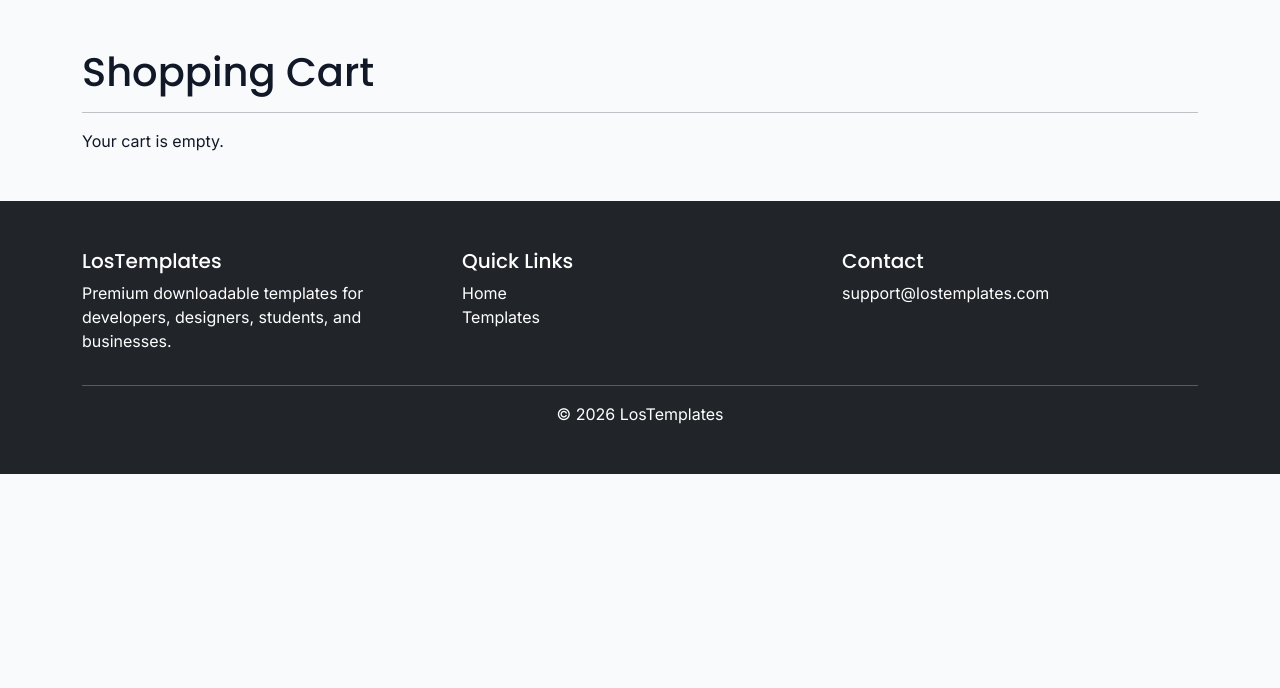
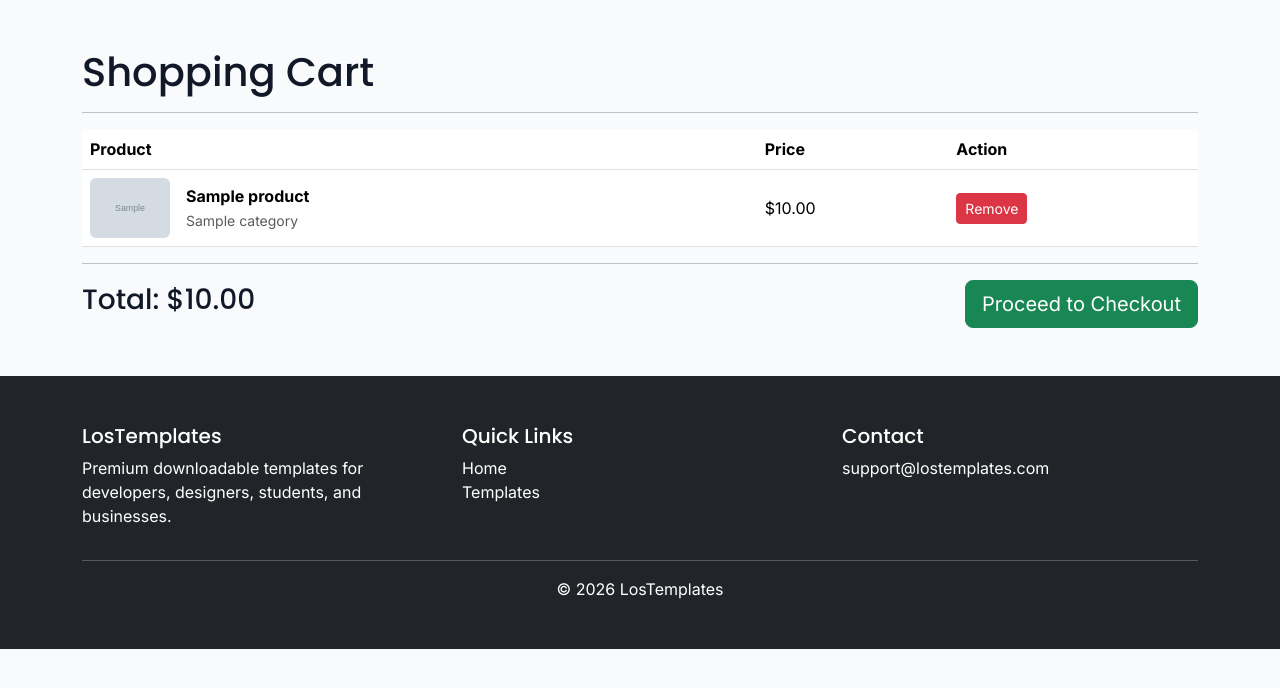
Before and after one commit to St3kl/LosTemplates, a Django app: page /cart/ in a window 1280 px wide. Shown: the part 57-745 px from the top of the page. Run offline with Django 5.2, Linux system fonts and the light colour scheme; a user stored in the database is signed in; tables that the repository leaves empty hold one stand-in row (values such as "Sample post"); grey boxes marked "Sample" are stand-in pictures.

Commit message:
refactor(cart): migrate to database-backed shopping cart
Replace session-based cart management with a database-backed implementation using Order and OrderItem. Refactor cart view, add/remove item workflows, update cart template, implement single active cart architecture, and prepare the checkout process for future payment gateway integration.

```diff
--- a/apps/cart/urls.py
+++ b/apps/cart/urls.py
@@ -6,5 +6,9 @@ app_name = "cart"
 urlpatterns = [
     path("", views.cart_view, name="cart"),
     path("add/<int:product_id>/", views.add_to_cart, name="add"),
-    path("remove/<int:product_id>/", views.remove_from_cart, name="remove"),
+    path(
+    "remove/<int:product_id>/",
+    views.remove_from_cart,
+    name="remove",
+)
 ]
--- a/apps/cart/views.py
+++ b/apps/cart/views.py
@@ -1,29 +1,26 @@
 from django.shortcuts import get_object_or_404, redirect, render
 from django.views.decorators.http import require_POST
-
+from django.contrib.auth.decorators import login_required
 from apps.products.models import Product
 from django.contrib import messages
+from apps.orders.models import Order, OrderItem
 
 
+@login_required
 def cart_view(request):
 
-    cart = request.session.get("cart", [])
-
-    products = []
-
-    total = 0
-
-    for product_id in cart:
-
-        product = get_object_or_404(Product, id=product_id)
-
-        products.append(product)
-
-        total += product.price
+    order = (
+        Order.objects
+        .filter(
+            user=request.user,
+            status="pending"
+        )
+        .prefetch_related("items__product")
+        .first()
+    )
 
     context = {
-        "products": products,
-        "total": total,
+        "order": order,
     }
 
     return render(
@@ -34,52 +31,88 @@ def cart_view(request):
 
 
 @require_POST
+@login_required
 def add_to_cart(request, product_id):
 
     product = get_object_or_404(Product, id=product_id)
 
-    cart = request.session.get("cart", [])
+    # Get the user's active cart
+    order = (
+        Order.objects
+        .filter(
+            user=request.user,
+            status="pending"
+        )
+        .first()
+    )
 
-    product_id = str(product.id)
+    # Create a cart if none exists
+    if order is None:
+        order = Order.objects.create(
+            user=request.user,
+            status="pending",
+            total_price=0
+        )
 
-    if product_id in cart:
+    # Prevent duplicate products
+    item, created = OrderItem.objects.get_or_create(
+        order=order,
+        product=product,
+        defaults={
+            "price": product.price
+        }
+    )
 
+    if created:
+        messages.success(
+            request,
+            f'"{product.title}" added to your cart.'
+        )
+    else:
         messages.warning(
             request,
             f'"{product.title}" is already in your cart.'
         )
 
-    else:
-
-        cart.append(product_id)
-
-        request.session["cart"] = cart
-
-        messages.success(
-            request,
-            f'"{product.title}" added to your cart.'
-        )
+    # Recalculate total
+    order.total_price = sum(
+        item.price
+        for item in order.items.all()
+    )
+    order.save()
 
     return redirect("cart:cart")
 
-@require_POST
+@login_required
 def remove_from_cart(request, product_id):
 
-    cart = request.session.get("cart", [])
+    order = (
+        Order.objects
+        .filter(
+            user=request.user,
+            status="pending"
+        )
+        .first()
+    )
 
-    product = get_object_or_404(Product, id=product_id)
+    if order:
 
-    product_id = str(product.id)
+        OrderItem.objects.filter(
+            order=order,
+            product_id=product_id
+        ).delete()
 
-    if product_id in cart:
-
-        cart.remove(product_id)
-
-        request.session["cart"] = cart
-
-        messages.success(
-            request,
-            f'"{product.title}" removed from your cart.'
+        # Recalculate total
+        total = sum(
+            item.price
+            for item in order.items.all()
         )
 
+        order.total_price = total
+        order.save()
+
+        # Optional: delete empty cart
+        if not order.items.exists():
+            order.delete()
+
     return redirect("cart:cart")
--- a/templates/cart/cart.html
+++ b/templates/cart/cart.html
@@ -12,25 +12,21 @@ Shopping Cart
 
     <hr>
 
-    {% if products %}
+    {% if order %}
 
-        <table class="table">
+        <table class="table align-middle">
 
             <thead>
-
                 <tr>
                     <th>Product</th>
                     <th>Price</th>
-                    <th>Quantity</th>
-                    <th>Subtotal</th>
                     <th>Action</th>
                 </tr>
-
             </thead>
 
             <tbody>
 
-            {% for product in products %}
+                {% for item in order.items.all %}
 
                 <tr>
 
@@ -39,14 +35,20 @@ Shopping Cart
                         <div class="d-flex align-items-center">
 
                             <img
-                src="{{ product.thumbnail.url }}"
+                                src="{{ item.product.thumbnail.url }}"
                                 width="80"
                                 class="rounded me-3"
-                alt="{{ product.title }}">
+                                alt="{{ item.product.title }}">
 
                             <div>
 
-                <strong>{{ product.title }}</strong>
+                                <strong>{{ item.product.title }}</strong>
+
+                                <br>
+
+                                <small class="text-muted">
+                                    {{ item.product.category.name }}
+                                </small>
 
                             </div>
 
@@ -56,42 +58,23 @@ Shopping Cart
 
                     <td>
 
-        ${{ product.price }}
-
-    </td>
-
-    {% comment %} <td>
-
-        {{ item.quantity }}
-
-    </td> {% endcomment %}
-
-    <td>
-
-        ${{ product.price }}
+                        ${{ item.price }}
 
                     </td>
 
                     <td>
 
                         <form
-            action="{% url 'cart:remove' product.id %}"
+    action="{% url 'cart:remove' item.product.id %}"
     method="post">
 
     {% csrf_token %}
 
-            <button
-                class="btn btn-danger btn-sm">
-
+    <button class="btn btn-danger btn-sm">
         Remove
-
     </button>
 
-
 </form>
-        <a href="{% url 'orders:checkout' %}" class="btn btn-success">
-    Proceed to Checkout
-</a>
 
                     </td>
 
@@ -103,11 +86,28 @@ Shopping Cart
 
         </table>
 
-        <h3>Total: ${{ total }}</h3>
+        <hr>
+
+        <div class="d-flex justify-content-between align-items-center">
+
+            <h3>Total: ${{ order.total_price }}</h3>
+
+            <a href="{% url 'orders:checkout' %}"
+               class="btn btn-success btn-lg">
+
+                Proceed to Checkout
+
+            </a>
+
+        </div>
 
     {% else %}
 
-        <p>Your cart is empty.</p>
+        <div class="alert alert-info">
+
+            Your cart is empty.
+
+        </div>
 
     {% endif %}
 
```
Also changed, not shown: apps/orders/views.py (+16 -32 lines). Lines whose indentation alone changed are shown as unchanged.
